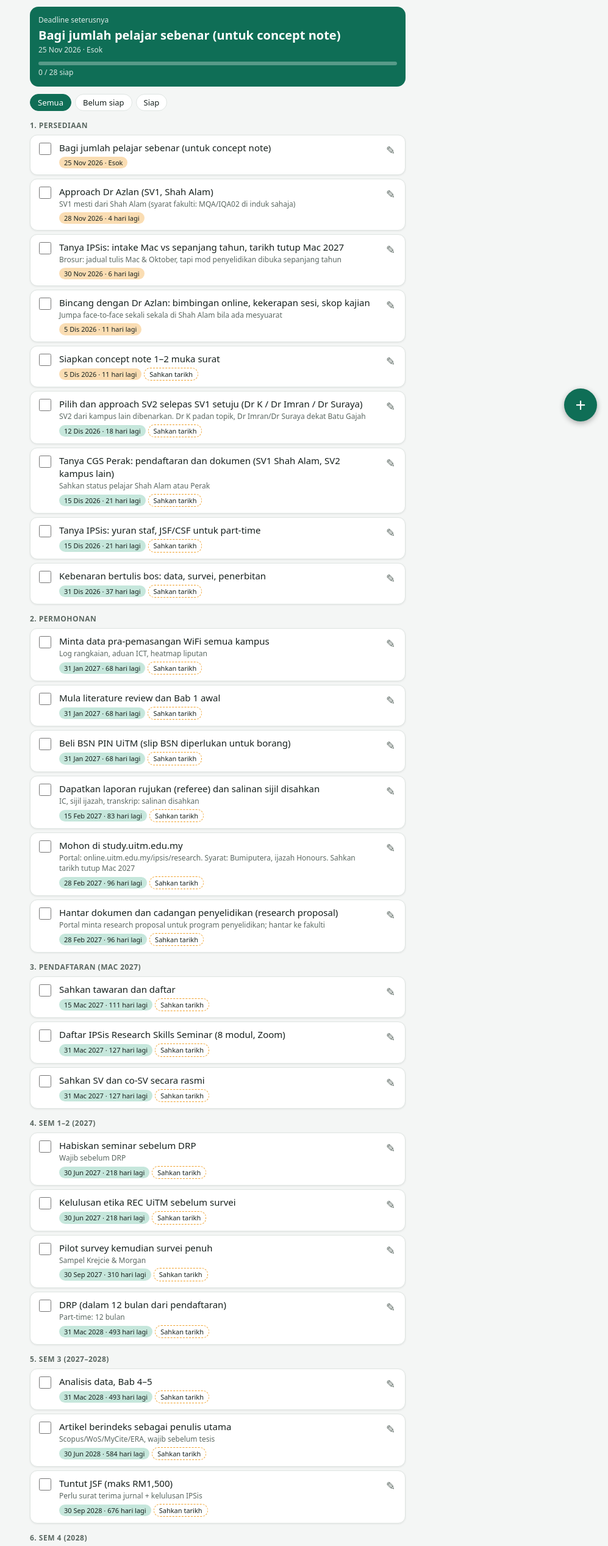
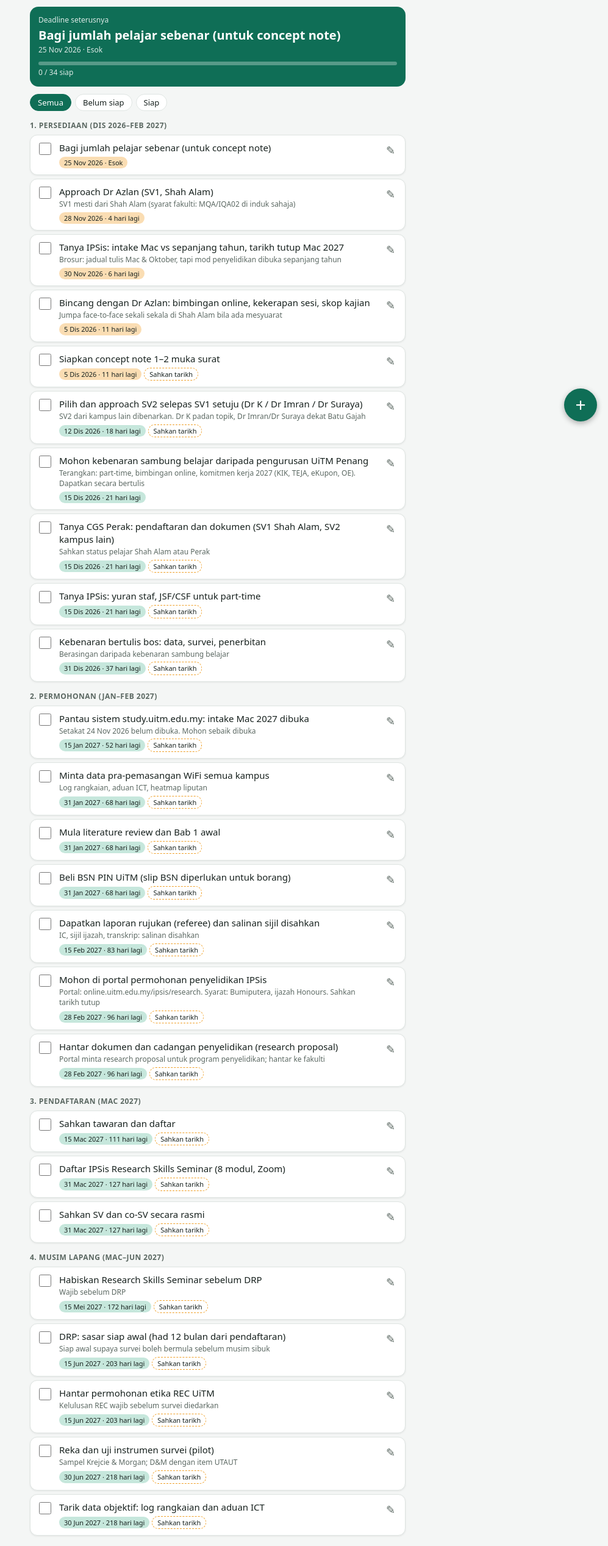
Before and after one commit to farawyadal/mymaster, a plain HTML site: page index.html in a window 1280 px wide. Shown: the part 49-2584 px from the top of the page at 61% size, without its empty margins (283-1280 px from the left). Drawn offline with Linux system fonts and the light colour scheme.

Commit message:
MyMaster v1.3: jadual ikut musim lapang/sibuk, kebenaran sambung belajar
Co-Authored-By: Claude Sonnet 5.5 <noreply@anthropic.com>
Claude-Session: https://claude.ai/code/session_01CjDAKHGins4htiE3okP77z

```diff
--- a/index.html
+++ b/index.html
@@ -93,7 +93,7 @@ footer{text-align:center;font-size:11px;color:var(--tx2);margin:24px 0 0;line-he
     <input type="file" id="fImp" accept="application/json" style="display:none">
   </div>
   <footer>
-    <div>MyMaster · v1.2 · 24 Nov 2026 · © 2026</div>
+    <div>MyMaster · v1.3 · 24 Nov 2026 · © 2026</div>
     <div>Developed by FaridAssamani</div>
   </footer>
 </div>
@@ -117,40 +117,46 @@ footer{text-align:center;font-size:11px;color:var(--tx2);margin:24px 0 0;line-he
 <div id="toast"></div>
 
 <script>
-const VER='1.2',KEY='mymaster.v1',SKEY='mymaster.set';
+const VER='1.3',KEY='mymaster.v1',SKEY='mymaster.set';
 const L={
 ms:{theme:{system:'Auto',light:'Cerah',dark:'Gelap'},install:'Pasang',all:'Semua',todo:'Belum siap',done:'Siap',next:'Deadline seterusnya',late:'Lewat',days:'hari lagi',today:'Hari ini',tmr:'Esok',lateN:'Lewat {n} hari',check:'Sahkan tarikh',none:'Tiada tugasan.',allDone:'Semua siap!',prog:'{a} / {b} siap',add:'Tambah tugasan',edit:'Edit tugasan',ft:'Tajuk',fp:'Fasa',fd:'Deadline',fc:'Tarikh belum pasti (sahkan)',fn:'Nota',save:'Simpan',cal:'Kalendar',del:'Padam',can:'Batal',exp:'Backup (JSON)',imp:'Pulihkan',rst:'Reset data',delq:'Padam tugasan ini?',rstq:'Reset kepada senarai asal? Semua perubahan hilang.',saved:'Disimpan',need:'Isi tajuk dan deadline',impok:'Data dipulihkan',imperr:'Fail tak sah',iosh:'Di iPhone: tekan Kongsi › Tambah ke Skrin Utama',load:'Memuatkan…',noDate:'Tiada tarikh'},
 en:{theme:{system:'Auto',light:'Light',dark:'Dark'},install:'Install',all:'All',todo:'Pending',done:'Done',next:'Next deadline',late:'Overdue',days:'days left',today:'Today',tmr:'Tomorrow',lateN:'{n} days overdue',check:'Confirm date',none:'No tasks.',allDone:'All done!',prog:'{a} / {b} done',add:'Add task',edit:'Edit task',ft:'Title',fp:'Phase',fd:'Deadline',fc:'Date not confirmed yet',fn:'Notes',save:'Save',cal:'Calendar',del:'Delete',can:'Cancel',exp:'Backup (JSON)',imp:'Restore',rst:'Reset data',delq:'Delete this task?',rstq:'Reset to the original list? All changes will be lost.',saved:'Saved',need:'Fill in title and deadline',impok:'Data restored',imperr:'Invalid file',iosh:'On iPhone: tap Share › Add to Home Screen',load:'Loading…',noDate:'No date'}
 };
 const SEED=[
-['1. Persediaan','Bagi jumlah pelajar sebenar (untuk concept note)','2026-11-25',0,''],
-['1. Persediaan','Tanya IPSis: intake Mac vs sepanjang tahun, tarikh tutup Mac 2027','2026-11-30',0,'Brosur: jadual tulis Mac & Oktober, tapi mod penyelidikan dibuka sepanjang tahun'],
-['1. Persediaan','Approach Dr Azlan (SV1, Shah Alam)','2026-11-28',0,'SV1 mesti dari Shah Alam (syarat fakulti: MQA/IQA02 di induk sahaja)'],
-['1. Persediaan','Bincang dengan Dr Azlan: bimbingan online, kekerapan sesi, skop kajian','2026-12-05',0,'Jumpa face-to-face sekali sekala di Shah Alam bila ada mesyuarat'],
-['1. Persediaan','Pilih dan approach SV2 selepas SV1 setuju (Dr K / Dr Imran / Dr Suraya)','2026-12-12',1,'SV2 dari kampus lain dibenarkan. Dr K padan topik, Dr Imran/Dr Suraya dekat Batu Gajah'],
-['1. Persediaan','Siapkan concept note 1–2 muka surat','2026-12-05',1,''],
-['1. Persediaan','Tanya CGS Perak: pendaftaran dan dokumen (SV1 Shah Alam, SV2 kampus lain)','2026-12-15',1,'Sahkan status pelajar Shah Alam atau Perak'],
-['1. Persediaan','Tanya IPSis: yuran staf, JSF/CSF untuk part-time','2026-12-15',1,''],
-['1. Persediaan','Kebenaran bertulis bos: data, survei, penerbitan','2026-12-31',1,''],
-['2. Permohonan','Minta data pra-pemasangan WiFi semua kampus','2027-01-31',1,'Log rangkaian, aduan ICT, heatmap liputan'],
-['2. Permohonan','Mula literature review dan Bab 1 awal','2027-01-31',1,''],
-['2. Permohonan','Mohon di study.uitm.edu.my','2027-02-28',1,'Portal: online.uitm.edu.my/ipsis/research. Syarat: Bumiputera, ijazah Honours. Sahkan tarikh tutup Mac 2027'],
-['2. Permohonan','Beli BSN PIN UiTM (slip BSN diperlukan untuk borang)','2027-01-31',1,''],
-['2. Permohonan','Dapatkan laporan rujukan (referee) dan salinan sijil disahkan','2027-02-15',1,'IC, sijil ijazah, transkrip: salinan disahkan'],
-['2. Permohonan','Hantar dokumen dan cadangan penyelidikan (research proposal)','2027-02-28',1,'Portal minta research proposal untuk program penyelidikan; hantar ke fakulti'],
+['1. Persediaan (Dis 2026–Feb 2027)','Bagi jumlah pelajar sebenar (untuk concept note)','2026-11-25',0,''],
+['1. Persediaan (Dis 2026–Feb 2027)','Approach Dr Azlan (SV1, Shah Alam)','2026-11-28',0,'SV1 mesti dari Shah Alam (syarat fakulti: MQA/IQA02 di induk sahaja)'],
+['1. Persediaan (Dis 2026–Feb 2027)','Tanya IPSis: intake Mac vs sepanjang tahun, tarikh tutup Mac 2027','2026-11-30',0,'Brosur: jadual tulis Mac & Oktober, tapi mod penyelidikan dibuka sepanjang tahun'],
+['1. Persediaan (Dis 2026–Feb 2027)','Bincang dengan Dr Azlan: bimbingan online, kekerapan sesi, skop kajian','2026-12-05',0,'Jumpa face-to-face sekali sekala di Shah Alam bila ada mesyuarat'],
+['1. Persediaan (Dis 2026–Feb 2027)','Siapkan concept note 1–2 muka surat','2026-12-05',1,''],
+['1. Persediaan (Dis 2026–Feb 2027)','Mohon kebenaran sambung belajar daripada pengurusan UiTM Penang','2026-12-15',0,'Terangkan: part-time, bimbingan online, komitmen kerja 2027 (KIK, TEJA, eKupon, OE). Dapatkan secara bertulis'],
+['1. Persediaan (Dis 2026–Feb 2027)','Pilih dan approach SV2 selepas SV1 setuju (Dr K / Dr Imran / Dr Suraya)','2026-12-12',1,'SV2 dari kampus lain dibenarkan. Dr K padan topik, Dr Imran/Dr Suraya dekat Batu Gajah'],
+['1. Persediaan (Dis 2026–Feb 2027)','Tanya CGS Perak: pendaftaran dan dokumen (SV1 Shah Alam, SV2 kampus lain)','2026-12-15',1,'Sahkan status pelajar Shah Alam atau Perak'],
+['1. Persediaan (Dis 2026–Feb 2027)','Tanya IPSis: yuran staf, JSF/CSF untuk part-time','2026-12-15',1,''],
+['1. Persediaan (Dis 2026–Feb 2027)','Kebenaran bertulis bos: data, survei, penerbitan','2026-12-31',1,'Berasingan daripada kebenaran sambung belajar'],
+['2. Permohonan (Jan–Feb 2027)','Pantau sistem study.uitm.edu.my: intake Mac 2027 dibuka','2027-01-15',1,'Setakat 24 Nov 2026 belum dibuka. Mohon sebaik dibuka'],
+['2. Permohonan (Jan–Feb 2027)','Minta data pra-pemasangan WiFi semua kampus','2027-01-31',1,'Log rangkaian, aduan ICT, heatmap liputan'],
+['2. Permohonan (Jan–Feb 2027)','Mula literature review dan Bab 1 awal','2027-01-31',1,''],
+['2. Permohonan (Jan–Feb 2027)','Beli BSN PIN UiTM (slip BSN diperlukan untuk borang)','2027-01-31',1,''],
+['2. Permohonan (Jan–Feb 2027)','Dapatkan laporan rujukan (referee) dan salinan sijil disahkan','2027-02-15',1,'IC, sijil ijazah, transkrip: salinan disahkan'],
+['2. Permohonan (Jan–Feb 2027)','Mohon di portal permohonan penyelidikan IPSis','2027-02-28',1,'Portal: online.uitm.edu.my/ipsis/research. Syarat: Bumiputera, ijazah Honours. Sahkan tarikh tutup'],
+['2. Permohonan (Jan–Feb 2027)','Hantar dokumen dan cadangan penyelidikan (research proposal)','2027-02-28',1,'Portal minta research proposal untuk program penyelidikan; hantar ke fakulti'],
 ['3. Pendaftaran (Mac 2027)','Sahkan tawaran dan daftar','2027-03-15',1,''],
 ['3. Pendaftaran (Mac 2027)','Daftar IPSis Research Skills Seminar (8 modul, Zoom)','2027-03-31',1,''],
 ['3. Pendaftaran (Mac 2027)','Sahkan SV dan co-SV secara rasmi','2027-03-31',1,''],
-['4. Sem 1–2 (2027)','Habiskan seminar sebelum DRP','2027-06-30',1,'Wajib sebelum DRP'],
-['4. Sem 1–2 (2027)','Kelulusan etika REC UiTM sebelum survei','2027-06-30',1,''],
-['4. Sem 1–2 (2027)','Pilot survey kemudian survei penuh','2027-09-30',1,'Sampel Krejcie & Morgan'],
-['4. Sem 1–2 (2027)','DRP (dalam 12 bulan dari pendaftaran)','2028-03-31',1,'Part-time: 12 bulan'],
-['5. Sem 3 (2027–2028)','Analisis data, Bab 4–5','2028-03-31',1,''],
-['5. Sem 3 (2027–2028)','Artikel berindeks sebagai penulis utama','2028-06-30',1,'Scopus/WoS/MyCite/ERA, wajib sebelum tesis'],
-['5. Sem 3 (2027–2028)','Tuntut JSF (maks RM1,500)','2028-09-30',1,'Perlu surat terima jurnal + kelulusan IPSis'],
-['6. Sem 4 (2028)','Notis hasrat hantar tesis dan laporan similarity','2028-10-31',1,''],
-['6. Sem 4 (2028)','Hantar tesis','2028-12-31',1,'Sahkan tarikh dalam kalendar IPSis'],
-['6. Sem 4 (2028)','Viva dan pembetulan','2029-02-28',1,'']
+['4. Musim lapang (Mac–Jun 2027)','Habiskan Research Skills Seminar sebelum DRP','2027-05-15',1,'Wajib sebelum DRP'],
+['4. Musim lapang (Mac–Jun 2027)','DRP: sasar siap awal (had 12 bulan dari pendaftaran)','2027-06-15',1,'Siap awal supaya survei boleh bermula sebelum musim sibuk'],
+['4. Musim lapang (Mac–Jun 2027)','Hantar permohonan etika REC UiTM','2027-06-15',1,'Kelulusan REC wajib sebelum survei diedarkan'],
+['4. Musim lapang (Mac–Jun 2027)','Reka dan uji instrumen survei (pilot)','2027-06-30',1,'Sampel Krejcie & Morgan; D&M dengan item UTAUT'],
+['4. Musim lapang (Mac–Jun 2027)','Tarik data objektif: log rangkaian dan aduan ICT','2027-06-30',1,''],
+['5. Musim sibuk (Jul–Nov 2027)','Jalankan survei penuh (tetingkap 4–6 minggu)','2027-08-31',1,'Mod minimum semasa musim sibuk. Survei dalam talian berjalan sendiri'],
+['5. Musim sibuk (Jul–Nov 2027)','Analisis awal bersama penyelidik Penang','2027-11-30',1,'Elak penulisan berat semasa musim sibuk'],
+['6. Lapang semula (Dis 2027–Jun 2028)','Analisis penuh, Bab 4–5','2028-03-31',1,''],
+['6. Lapang semula (Dis 2027–Jun 2028)','Dapatan awal untuk KPT (laporan)','2028-06-30',1,'Hasil awal 2028; tesis siap kemudian'],
+['6. Lapang semula (Dis 2027–Jun 2028)','Artikel berindeks sebagai penulis utama','2028-06-30',1,'Scopus/WoS/MyCite/ERA, wajib sebelum tesis'],
+['7. Penamat (Jul 2028–Feb 2029)','Tuntut JSF (maks RM1,500)','2028-09-30',1,'Perlu surat terima jurnal + kelulusan IPSis'],
+['7. Penamat (Jul 2028–Feb 2029)','Notis hasrat hantar tesis dan laporan similarity','2028-10-15',1,''],
+['7. Penamat (Jul 2028–Feb 2029)','Sasaran hantar tesis (Q4 2028)','2028-11-30',1,'Sahkan tarikh dalam kalendar IPSis'],
+['7. Penamat (Jul 2028–Feb 2029)','Viva dan pembetulan','2029-02-28',1,'Sebelum atau sekitar pindah ke Seri Iskandar 2029']
 ];
 const $=id=>document.getElementById(id);
 let items=[],set={theme:'system',lang:'ms',filter:'all'},editId=null,dip=null;
```
Also changed, not shown: sw.js (deleted, +0 -8 lines).
